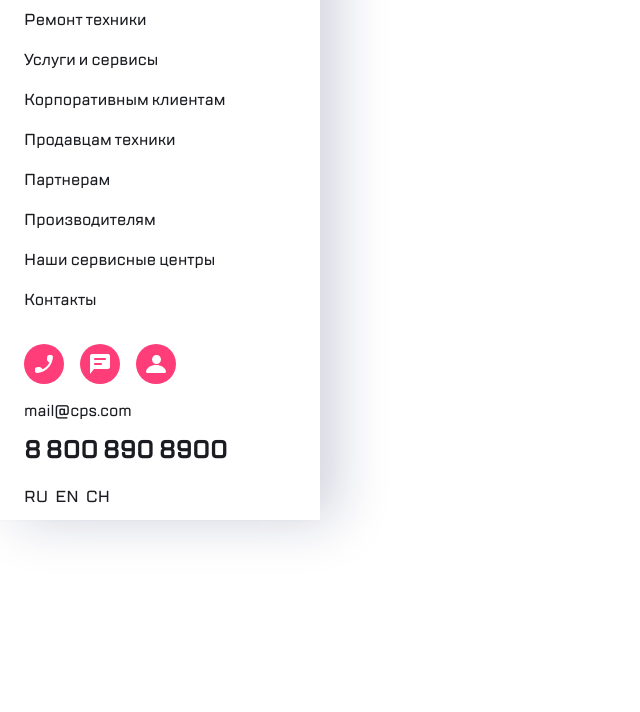
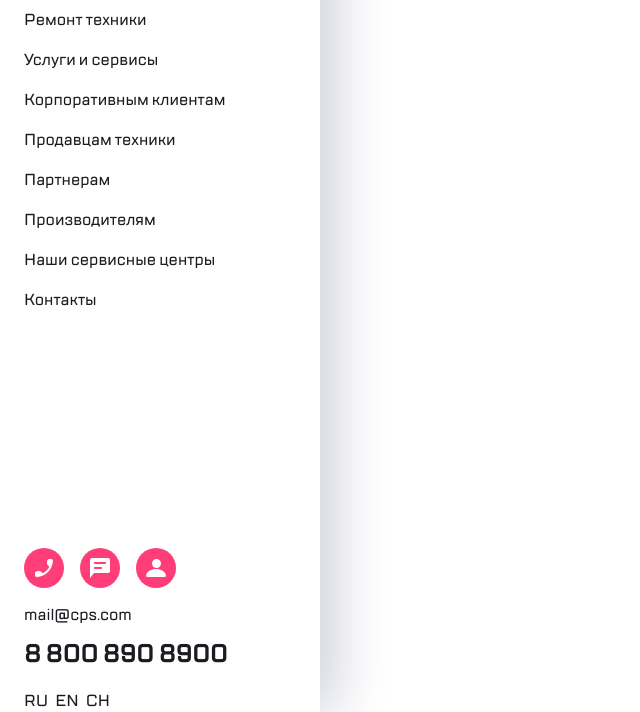
Before and after one commit to irinaklusovich/Maket-1.4, a plain HTML site: page index.html in a window 1280 px wide. Shown: the part 88-800 px from the top of the page, without its empty margins (0-640 px from the left). Drawn offline with Linux system fonts and the light colour scheme.

Commit message:
refactoring2

```diff
--- a/index.html
+++ b/index.html
@@ -10,6 +10,8 @@
 </head>
 <body>
 <aside class="aside">
+
+    <div class="div">
 <header class="aside__header">
     <nav class="aside__nav">
         <div class="nav nav-container">
@@ -23,6 +25,8 @@
     </nav>
 </header>
 
+
+
     <ul class="aside__list">
         <li class="aside__item"><a class="aside__link" href="#">Ремонт техники</a></li>
         <li class="aside__item"><a class="aside__link" href="#">Услуги и сервисы</a></li>
@@ -34,7 +38,8 @@
         <li class="aside__item"><a class="aside__link" href="#">Контакты</a></li>
     </ul>
 
-
+    </div>
+    <div class="footerrr">
 <footer class="aside__footer">
     <div class="footer__buttons">
         <button type="button" class="footer__button footer__button--call"></button>
@@ -53,6 +58,7 @@
         <button type="button" class="footer__button-ch">CH</button>
     </div>
 </footer>
+    </div>
 </aside>
 </body>
 </html>
--- a/style.css
+++ b/style.css
@@ -17,15 +17,21 @@
     font-family: TTLakes-Regular, SansSerif, serif;
     box-sizing: border-box;
 }
-.body{
-    width:320px;
+
+html, body{
+    height: 100%;
 }
+body{
 
+}
 .aside{
     width:320px;
+    min-height: 100%;
     box-shadow: -2px 0 4px rgba(69, 79, 126, 0.02), 16px 0 52px rgba(14, 24, 80, 0.2);
-
-}
+    display: flex;
+    flex-direction: column;
+    justify-content: space-between;
+        }
 
 .aside__nav {
     display: flex;
@@ -40,7 +46,7 @@
     width: 320px;
     height: 80px;
     flex-basis: 320px;
-    margin-bottom:0px;
+    margin-bottom:0;
 }
 
 .nav_icon {
@@ -71,13 +77,12 @@
     margin-right: 15px;
 }
 
+
 .aside__list{
     width: 320px;
     display: flex;
     flex-direction: column;
-}
-
-
+     }
 
 .aside__item{
     margin-top: 5%;
@@ -125,10 +130,12 @@ color: #7E7E82;
     top:0;
     }
 
+
 .footer__buttons{
     display: flex;
     flex-direction: row;
     margin-top: 10%;
+
 }
 .footer__button{
     width: 40px;
@@ -183,8 +190,7 @@ color: #7E7E82;
 .footer__button-lang{
     display: flex;
     margin-top: 20px;
-    padding-bottom: 12px;
-}
+    }
 
 .footer__button-ru{
     font-family: TTLakes-Medium, SansSerif, serif;
```
